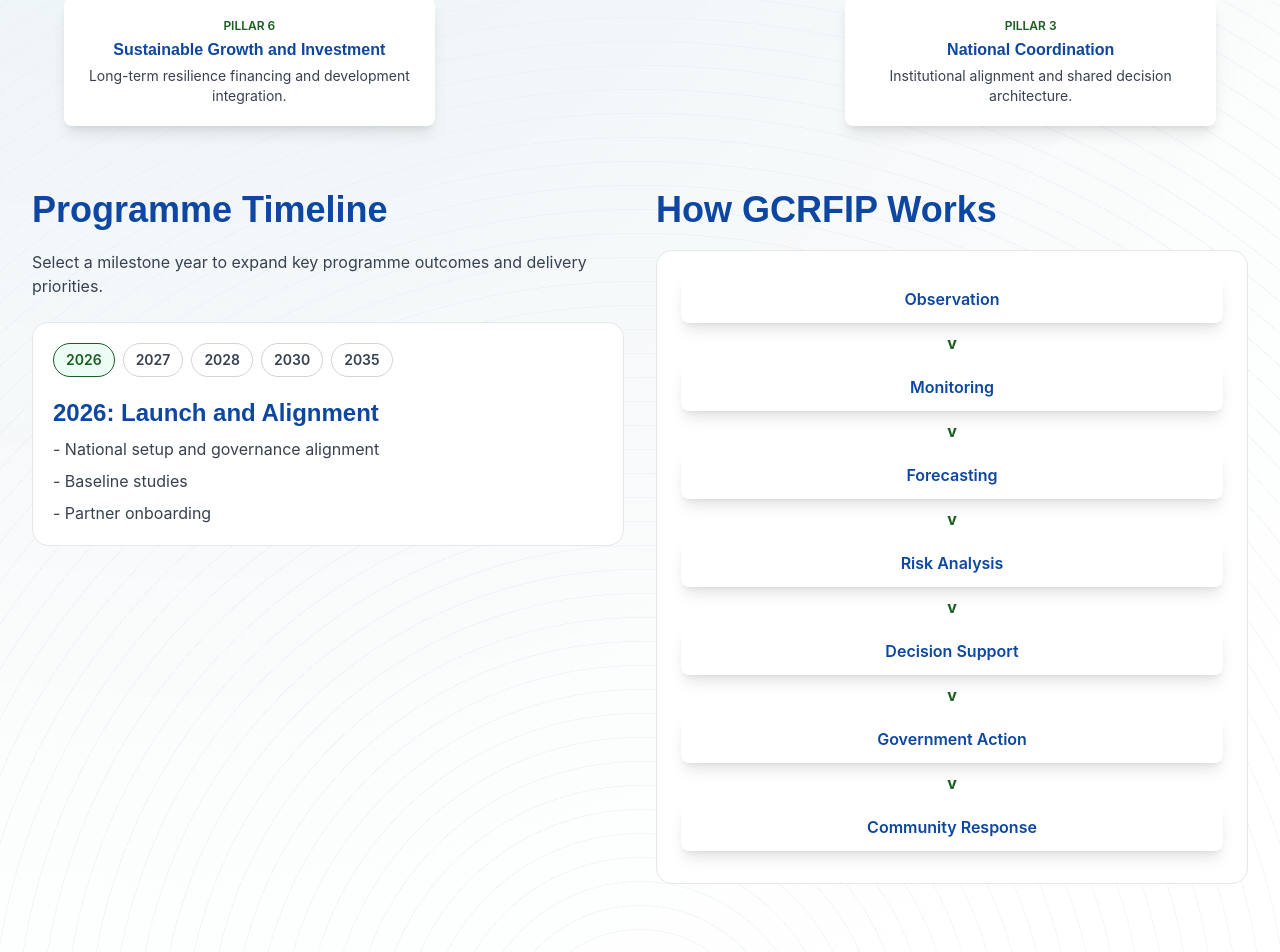
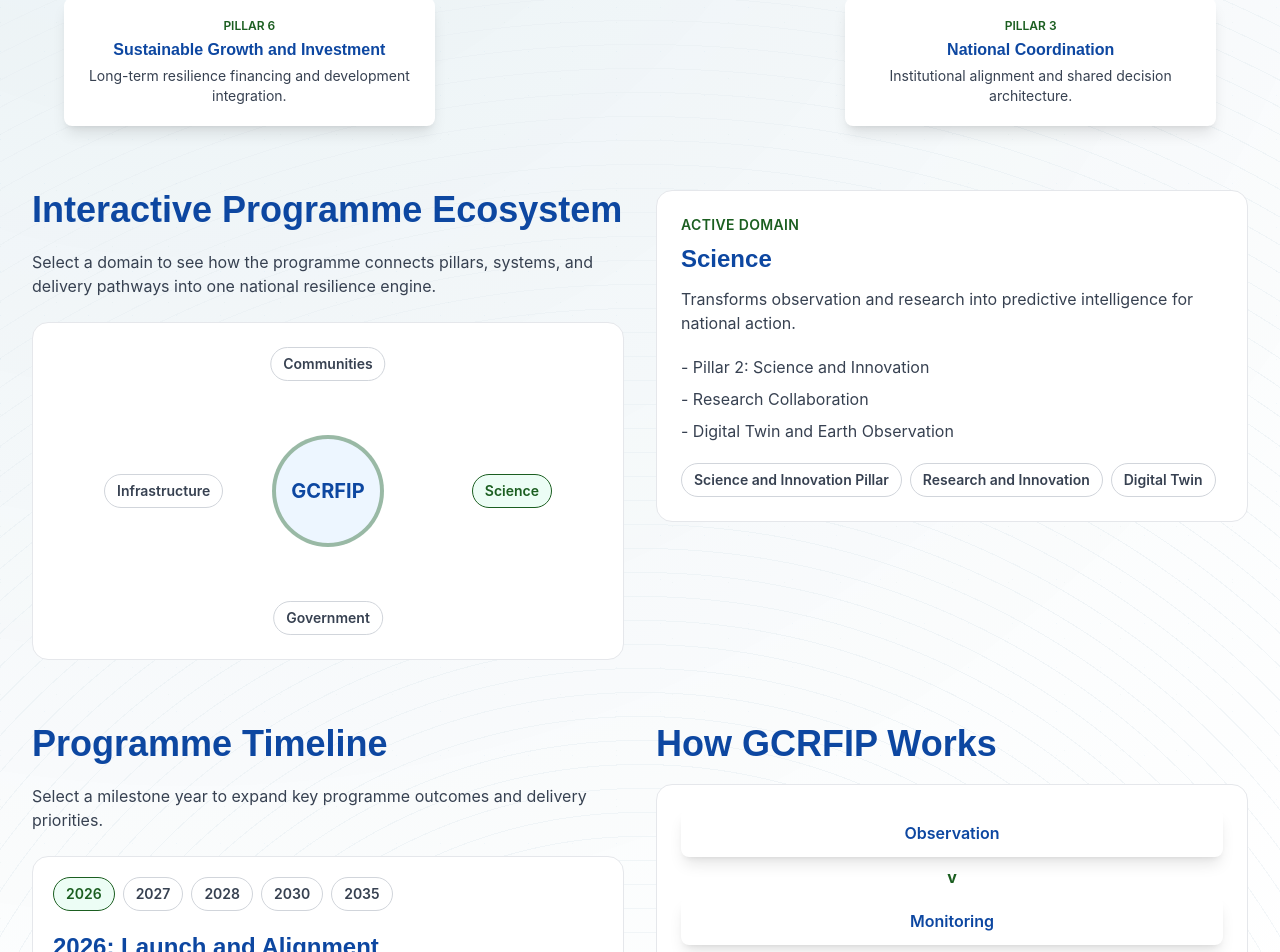
Before and after one commit to CobeRich/GCRFIP-Web-App, a Next.js app: page /programme in a window 1280 px wide. Shown: the part 1489-2441 px from the top of the page. Built offline with nearby package versions, Linux system fonts and the light colour scheme.

Commit message:
Add interactive ecosystem hub to Programme page

```diff
--- a/app/programme/page.tsx
+++ b/app/programme/page.tsx
@@ -17,6 +17,8 @@ type PillarItem = {
   summary: string
   href: string
 }
+
+type EcosystemKey = 'science' | 'government' | 'communities' | 'infrastructure'
 
 const pillars: PillarItem[] = [
   {
@@ -147,6 +149,57 @@ const roadmapFlow = [
   'African Leadership',
 ]
 
+const ecosystemDomains: Record<
+  EcosystemKey,
+  {
+    label: string
+    blurb: string
+    highlights: string[]
+    links: { title: string; href: string }[]
+  }
+> = {
+  science: {
+    label: 'Science',
+    blurb: 'Transforms observation and research into predictive intelligence for national action.',
+    highlights: ['Pillar 2: Science and Innovation', 'Research Collaboration', 'Digital Twin and Earth Observation'],
+    links: [
+      { title: 'Science and Innovation Pillar', href: '/programme/pillars/2' },
+      { title: 'Research and Innovation', href: '/research' },
+      { title: 'Digital Twin', href: '/research/digital-twin' },
+    ],
+  },
+  government: {
+    label: 'Government',
+    blurb: 'Aligns institutions, governance, policy, and coordinated response pathways.',
+    highlights: ['Pillar 3: National Coordination', 'Governance and Policy Integration', 'Decision Support and Steering'],
+    links: [
+      { title: 'National Coordination Pillar', href: '/programme/pillars/3' },
+      { title: 'Implementation Strategy', href: '/programme/implementation-strategy' },
+      { title: 'Governance Snapshot', href: '/about/governance' },
+    ],
+  },
+  communities: {
+    label: 'Communities',
+    blurb: 'Anchors resilience in local preparedness, public safety, and inclusive adaptation.',
+    highlights: ['Pillar 1: Community Resilience', 'Pillar 4: Health and Safety Readiness', 'Capacity Building and Local Response'],
+    links: [
+      { title: 'Community Resilience Pillar', href: '/programme/pillars/1' },
+      { title: 'Health and Safety Readiness Pillar', href: '/programme/pillars/4' },
+      { title: 'Training Materials', href: '/resources/training-materials' },
+    ],
+  },
+  infrastructure: {
+    label: 'Infrastructure',
+    blurb: 'Connects resilient systems planning with long-term investment and national growth.',
+    highlights: ['Pillar 5: Resilient Infrastructure', 'Pillar 6: Sustainable Growth and Investment', 'Infrastructure Risk and Adaptation Planning'],
+    links: [
+      { title: 'Resilient Infrastructure Pillar', href: '/programme/pillars/5' },
+      { title: 'Sustainable Growth and Investment Pillar', href: '/programme/pillars/6' },
+      { title: 'National Roadmap', href: '/programme/national-roadmap' },
+    ],
+  },
+}
+
 function StatCounter({ target, suffix, label }: { target: number; suffix?: string; label: string }) {
   const [visible, setVisible] = useState(false)
   const [value, setValue] = useState(0)
@@ -197,11 +250,14 @@ function StatCounter({ target, suffix, label }: { target: number; suffix?: strin
 
 export default function ProgrammePage() {
   const [selectedYear, setSelectedYear] = useState('2026')
+  const [activeEcosystem, setActiveEcosystem] = useState<EcosystemKey>('science')
 
   const activeTimeline = useMemo(
     () => timeline.find((item) => item.year === selectedYear) || timeline[0],
     [selectedYear]
   )
+
+  const activeEcosystemData = ecosystemDomains[activeEcosystem]
 
   return (
     <div className="relative overflow-hidden">
@@ -323,6 +379,85 @@ export default function ProgrammePage() {
                 <span className="text-gcrfip-green font-semibold">Learn More &gt;</span>
               </Link>
             ))}
+          </div>
+        </section>
+
+        <section className="section-block grid lg:grid-cols-2 gap-8 items-start">
+          <div>
+            <h2 className="text-3xl md:text-4xl font-bold text-gcrfip-navy mb-5">Interactive Programme Ecosystem</h2>
+            <p className="text-gray-700 mb-6">
+              Select a domain to see how the programme connects pillars, systems, and delivery pathways into one national resilience engine.
+            </p>
+
+            <div className="rounded-2xl border border-gray-200 bg-white p-6">
+              <div className="relative mx-auto w-full max-w-md h-72">
+                <button
+                  type="button"
+                  onClick={() => setActiveEcosystem('communities')}
+                  className={`absolute top-0 left-1/2 -translate-x-1/2 chip ${
+                    activeEcosystem === 'communities' ? 'chip-active' : 'chip-muted'
+                  }`}
+                >
+                  Communities
+                </button>
+
+                <button
+                  type="button"
+                  onClick={() => setActiveEcosystem('infrastructure')}
+                  className={`absolute top-1/2 left-0 -translate-y-1/2 chip ${
+                    activeEcosystem === 'infrastructure' ? 'chip-active' : 'chip-muted'
+                  }`}
+                >
+                  Infrastructure
+                </button>
+
+                <button
+                  type="button"
+                  onClick={() => setActiveEcosystem('science')}
+                  className={`absolute top-1/2 right-0 -translate-y-1/2 chip ${
+                    activeEcosystem === 'science' ? 'chip-active' : 'chip-muted'
+                  }`}
+                >
+                  Science
+                </button>
+
+                <button
+                  type="button"
+                  onClick={() => setActiveEcosystem('government')}
+                  className={`absolute bottom-0 left-1/2 -translate-x-1/2 chip ${
+                    activeEcosystem === 'government' ? 'chip-active' : 'chip-muted'
+                  }`}
+                >
+                  Government
+                </button>
+
+                <div className="absolute inset-0 m-auto h-28 w-28 rounded-full border-4 border-gcrfip-green/40 bg-[#edf6ff] flex items-center justify-center">
+                  <p className="text-xl font-bold text-gcrfip-navy">GCRFIP</p>
+                </div>
+              </div>
+            </div>
+          </div>
+
+          <div className="rounded-2xl border border-gray-200 bg-white p-6">
+            <p className="text-sm font-semibold uppercase tracking-wide text-gcrfip-green mb-2">Active Domain</p>
+            <h3 className="text-2xl font-bold text-gcrfip-navy mb-3">{activeEcosystemData.label}</h3>
+            <p className="text-gray-700 mb-5">{activeEcosystemData.blurb}</p>
+
+            <div className="space-y-2 mb-5">
+              {activeEcosystemData.highlights.map((item) => (
+                <p key={item} className="text-gray-700">
+                  - {item}
+                </p>
+              ))}
+            </div>
+
+            <div className="flex flex-wrap gap-2">
+              {activeEcosystemData.links.map((link) => (
+                <Link key={link.title} href={link.href} className="chip chip-muted">
+                  {link.title}
+                </Link>
+              ))}
+            </div>
           </div>
         </section>
 
```
